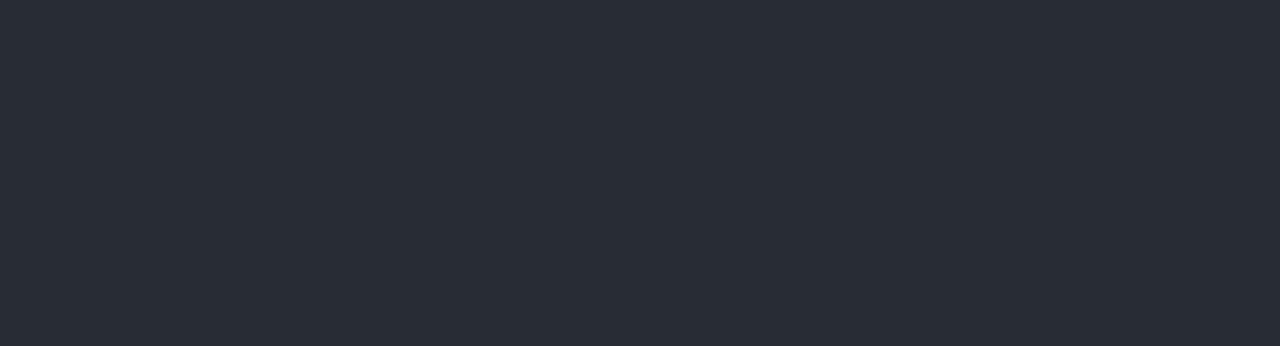
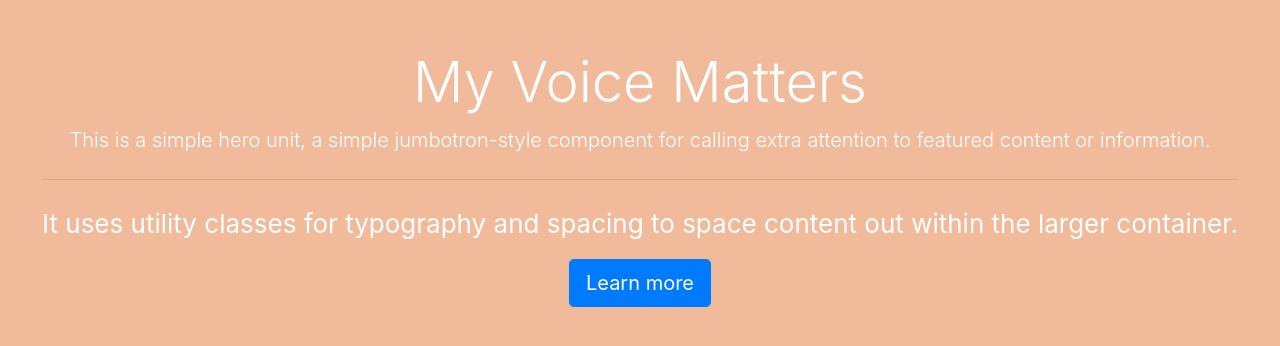
Before and after one commit to hnbarr/voice, a React (Create React App) app: page / in a window 1280 px wide. Shown: the part 206-552 px from the top of the page. Built offline with nearby package versions, Linux system fonts and the light colour scheme.

Commit message:
adding in bootsrap, other dependancies and testing with jumborton

```diff
--- a/public/index.html
+++ b/public/index.html
@@ -15,6 +15,7 @@
       user's mobile device or desktop. See https://developers.google.com/web/fundamentals/web-app-manifest/
     -->
     <link rel="manifest" href="%PUBLIC_URL%/manifest.json" />
+    <link rel="stylesheet" href="https://stackpath.bootstrapcdn.com/bootstrap/4.5.2/css/bootstrap.min.css" integrity="sha384-JcKb8q3iqJ61gNV9KGb8thSsNjpSL0n8PARn9HuZOnIxN0hoP+VmmDGMN5t9UJ0Z" crossorigin="anonymous">
     <!--
       Notice the use of %PUBLIC_URL% in the tags above.
       It will be replaced with the URL of the `public` folder during the build.
--- a/src/App.js
+++ b/src/App.js
@@ -1,10 +1,13 @@
 import React from 'react';
 import './main.css';
+import Intro from './components/Intro';
+
 
 function App() {
   return (
     <div className="App">
       <header className="App-header">
+        <Intro/>
       </header>
     </div>
   );
--- /dev/null
+++ b/src/components/Intro.js
@@ -0,0 +1,17 @@
+import React, { Component } from 'react'
+
+export default class Intro extends Component {
+    render() {
+        return (
+            <div id="IntroComponent">
+                <div class="jumbotron">
+                    <h1 class="display-4">My Voice Matters</h1>
+                    <p class="lead">This is a simple hero unit, a simple jumbotron-style component for calling extra attention to featured content or information.</p>
+                    <hr class="my-4"/>
+                    <p>It uses utility classes for typography and spacing to space content out within the larger container.</p>
+                    <a class="btn btn-primary btn-lg" href="#" role="button">Learn more</a>
+                </div>
+            </div>
+        )
+    }
+}
--- a/src/index.js
+++ b/src/index.js
@@ -3,6 +3,9 @@
 import './main.css';
 import App from './App';
 import * as serviceWorker from './serviceWorker';
+import 'jquery/dist/jquery.min.js';
+import 'popper.js/dist/popper.js';
+import 'bootstrap/dist/js/bootstrap.min.js';
 
 ReactDOM.render(
   <React.StrictMode>
--- a/src/main.css
+++ b/src/main.css
@@ -14,7 +14,7 @@
 }
 
 .App-header {
-  background-color: #282c34;
+  background-color: #F1BB9B;
   min-height: 100vh;
   display: -webkit-box;
   display: -ms-flexbox;
@@ -32,4 +32,8 @@
   font-size: calc(10px + 2vmin);
   color: white;
 }
+
+#IntroComponent .jumbotron {
+  background-color: #F1BB9B !important;
+}
 /*# sourceMappingURL=main.css.map */
--- a/src/main.scss
+++ b/src/main.scss
@@ -3,6 +3,9 @@
 $sherbert: #F2A662;
 $peach: #F1BB9B;
 $rose: #D97373;
+$navy: #282c34;
+$white: white;
+
 body {
     margin: 0;
     font-family: -apple-system, BlinkMacSystemFont, 'Segoe UI', 'Roboto', 'Oxygen',
@@ -22,12 +25,19 @@
 }
 
 .App-header {
-    background-color: #282c34;
+    background-color: $peach;
     min-height: 100vh;
     display: flex;
     flex-direction: column;
     align-items: center;
     justify-content: center;
     font-size: calc(10px + 2vmin);
-    color: white;
+    color: $white;
 }
+
+//Intro Component Styling
+#IntroComponent {
+    .jumbotron {
+        background-color: $peach !important;
+    }
+}
```
Also changed, not shown: package.json (+10 -1 lines), 2 other files (tests, documents, lock files or other folders).
